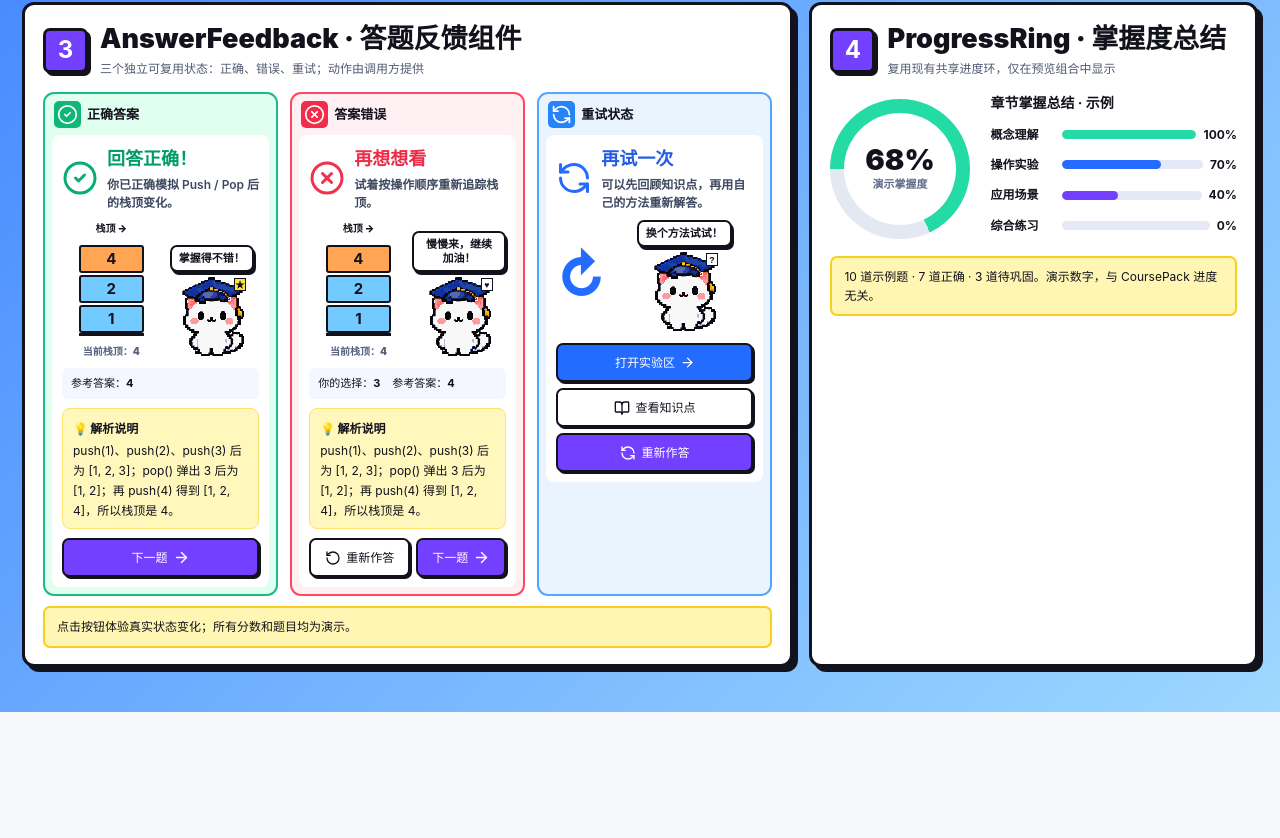
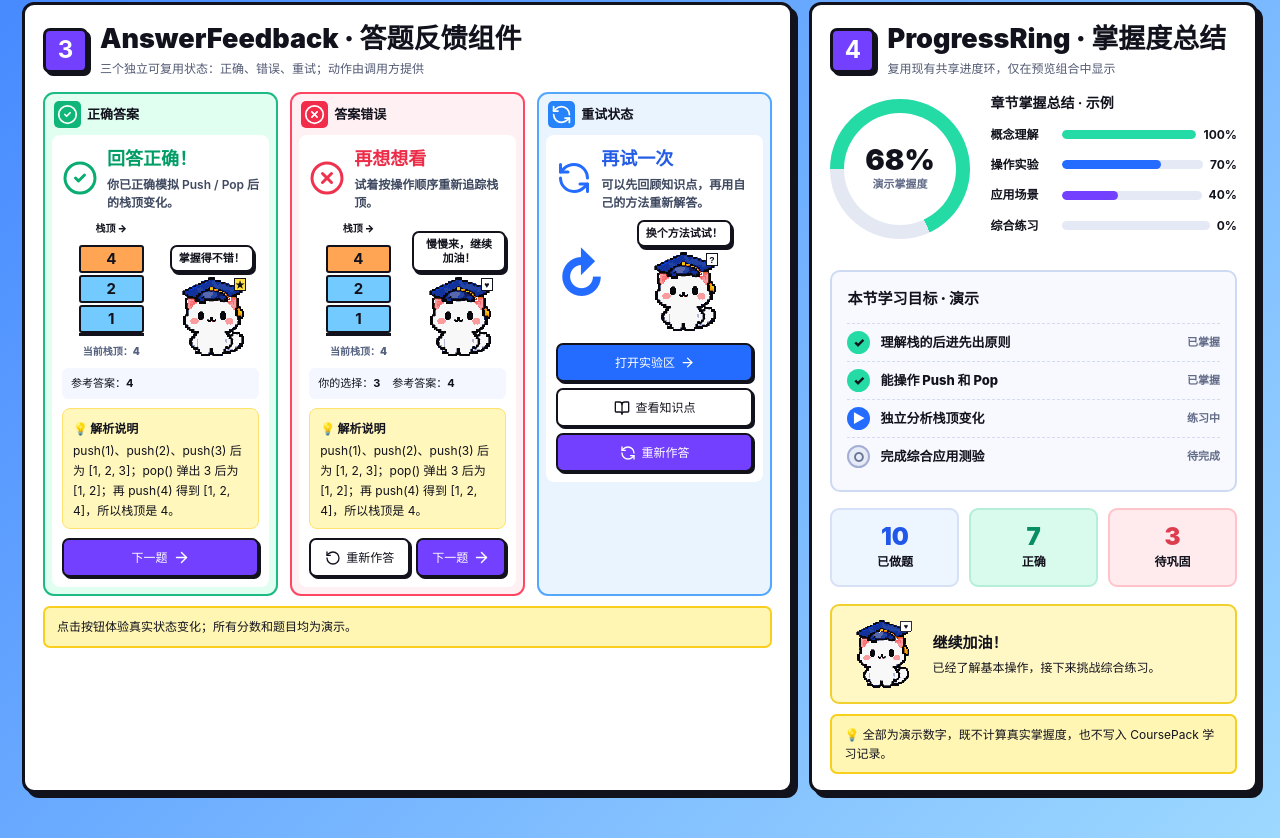
Before and after one commit to colddreamxiaowd/ContinueLeanringWithAI, a Next.js app in the folder web/: page /ui-lab/session-d in a window 1280 px wide. Shown: the part 845-1683 px from the top of the page. Before the commit the page ends 1557 px from the top, so only its background shows below. Built offline with nearby package versions, Linux system fonts and the light colour scheme.

Commit message:
chore(integrator): synchronize refined Session D demo from workstream PR #29

```diff
--- a/web/src/design/pixel-pop/workstreams/learning/Demo.tsx
+++ b/web/src/design/pixel-pop/workstreams/learning/Demo.tsx
@@ -92,7 +92,23 @@ export function LearningDemo(){
             </div>)}
           </div>
         </div>
-        <div className={styles.demoNote}>10 道示例题 · 7 道正确 · 3 道待巩固。演示数字，与 CoursePack 进度无关。</div>
+        <div className={styles.progressTasks}>
+          <strong>本节学习目标 · 演示</strong>
+          <div><span className={styles.taskDone}>✓</span>理解栈的后进先出原则 <b>已掌握</b></div>
+          <div><span className={styles.taskDone}>✓</span>能操作 Push 和 Pop <b>已掌握</b></div>
+          <div><span className={styles.taskCurrent}>▶</span>独立分析栈顶变化 <b>练习中</b></div>
+          <div><span className={styles.taskTodo}>○</span>完成综合应用测验 <b>待完成</b></div>
+        </div>
+        <div className={styles.progressSummary}>
+          <div><b>10</b><span>已做题</span></div>
+          <div><b>7</b><span>正确</span></div>
+          <div><b>3</b><span>待巩固</span></div>
+        </div>
+        <div className={styles.progressEncourage}>
+          <Xiaozhi size={72} mood="encourage" decorative/>
+          <div><strong>继续加油！</strong><p>已经了解基本操作，接下来挑战综合练习。</p></div>
+        </div>
+        <div className={styles.demoNote}>💡 全部为演示数字，既不计算真实掌握度，也不写入 CoursePack 学习记录。</div>
       </section>
     <section className={styles.demoSection+" "+styles.demoFeedbackPanel}>
       <div className={styles.demoSectionTitle}><b>3</b><div>
--- a/web/src/design/pixel-pop/workstreams/learning/learning.module.css
+++ b/web/src/design/pixel-pop/workstreams/learning/learning.module.css
@@ -229,3 +229,50 @@
   .slotEnter{animation:none}
   .option,.quizProgress span{transition:none}
 }
+
+
+/* Session D visual pass · real Chromium 1440/768/390 comparison. */
+.progressTasks{margin-top:24px;padding:15px;border:2px solid #cddaf1;background:#f7f9ff;border-radius:10px}
+.progressTasks>strong{display:block;font-size:15px;font-weight:950;margin-bottom:12px}
+.progressTasks>div{display:flex;align-items:center;gap:10px;padding:7px 0;border-top:1px dashed #d6dcef;font-size:13px;font-weight:760}
+.progressTasks>div b{margin-left:auto;font-size:11px;color:var(--pp-quiet,#626b87);white-space:nowrap}
+.taskDone,.taskCurrent,.taskTodo{display:grid;place-items:center;flex:0 0 23px;height:23px;width:23px;border-radius:50%;font-size:13px;font-weight:950}
+.taskDone{background:var(--pp-mint,#24dba6);color:var(--pp-ink,#12121d)}
+.taskCurrent{background:var(--pp-blue,#246bff);color:#fff}
+.taskTodo{background:#e7ebf8;border:2px solid #a4aed4;color:#667495}
+.progressSummary{display:grid;grid-template-columns:repeat(3,minmax(0,1fr));gap:10px;margin-top:16px}
+.progressSummary>div{display:flex;flex-direction:column;gap:2px;align-items:center;justify-content:center;min-height:79px;
+  border-radius:9px;border:2px solid #d6e0f6;background:#edf5ff}
+.progressSummary>div:nth-child(2){background:#d9fbed;border-color:#b5efd7}
+.progressSummary>div:nth-child(3){background:#ffebed;border-color:#ffc3c9}
+.progressSummary b{font-size:24px;font-weight:1000;line-height:1.1;color:#2158e9}
+.progressSummary>div:nth-child(2) b{color:#098d63}
+.progressSummary>div:nth-child(3) b{color:#dc3e50}
+.progressSummary span{font-size:12px;font-weight:850}
+.progressEncourage{margin-top:17px;display:flex;align-items:center;gap:14px;background:#fff8c4;
+  padding:12px 14px;border:2px solid #f1cf2c;border-radius:9px}
+.progressEncourage>div{min-width:0}
+.progressEncourage strong{font-size:15px;font-weight:950}
+.progressEncourage p{font-size:12px;line-height:1.55;margin:4px 0 0}
+.demoProgress{align-items:center}
+@media(max-width:768px){
+ .progressTasks{margin-top:16px}
+ .demoProgress{gap:16px}
+}
+@media(max-width:450px){
+ .demoTop{padding:18px 14px}
+ .demoTop h1{font-size:23px;letter-spacing:-.4px}
+ .demoTop p{font-size:12px;line-height:1.55}
+ .demoSectionTitle p{font-size:12px;line-height:1.5}
+ .stagePill{font-size:12px}
+ .stageTop{font-size:12px}
+ .arrayLabel{font-size:13px}
+ .controls label,.operationMessage{font-size:13px}
+ .historyEmpty,.historyTip{font-size:12px}
+ .quizHint{font-size:13px}
+ .quizQuestion{font-size:18px}
+ .option{font-size:14px;min-height:49px}
+ .progressEncourage{padding:9px 10px}
+ .progressTasks>div{gap:7px;font-size:12px}
+ .progressTasks>div b{font-size:10px}
+}
```
